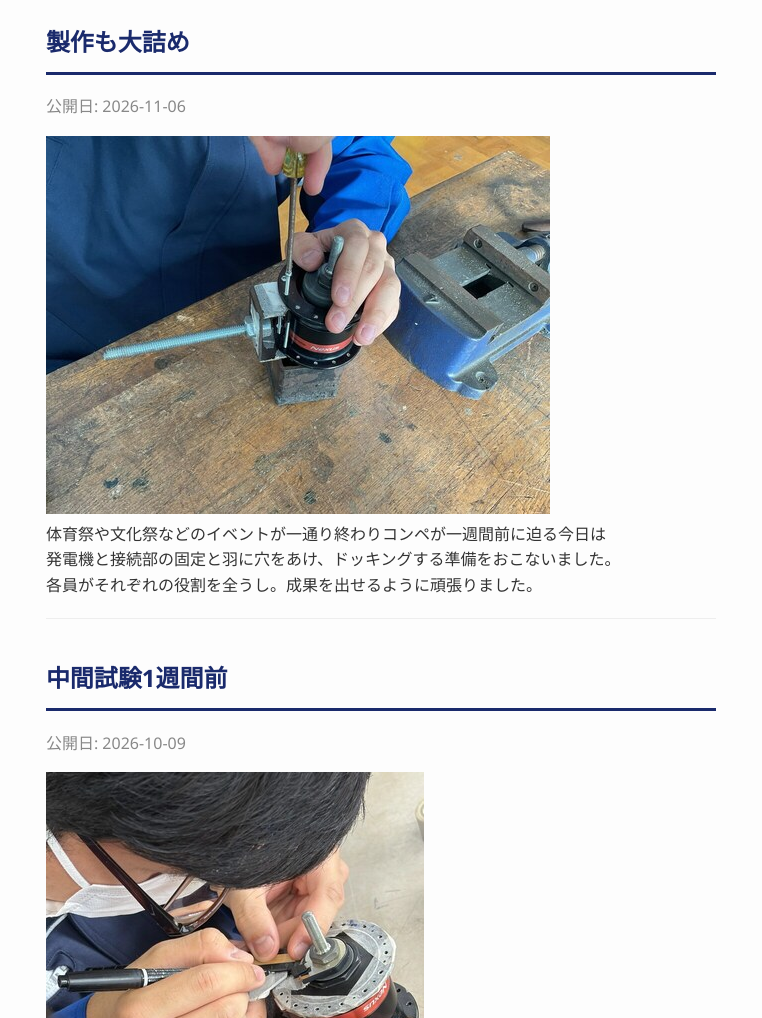
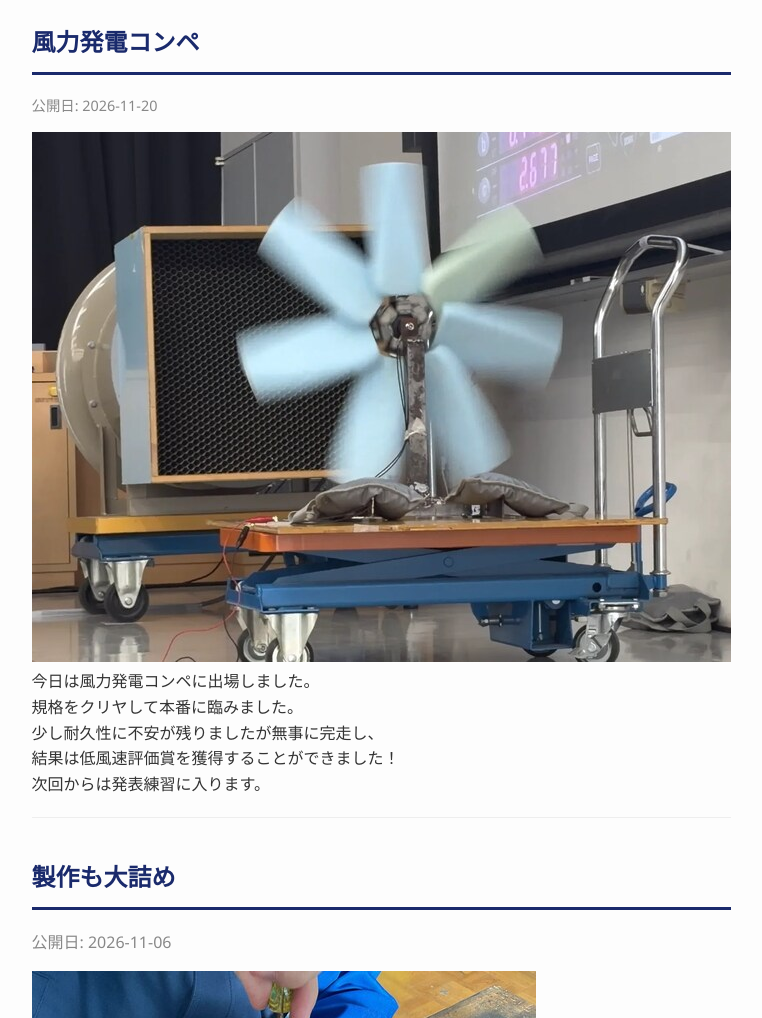
Before and after one commit to Xkot28/ichikawaTHS_Blog, a plain HTML site: page index.html in a window 1280 px wide. Shown: the part 420-1438 px from the top of the page, without its empty margins (259-1021 px from the left). Drawn offline with Linux system fonts and the light colour scheme.

Commit message:
Add article about wind power competition

```diff
--- a/index.html
+++ b/index.html
@@ -16,6 +16,12 @@
     </header>
     <main id='blog-list'>
         <!-- 記事がここに挿入されます -->
+        <article style='margin-bottom: 40px; border-bottom: 1px solid #eee; padding-bottom: 20px;'>
+            <h2>風力発電コンペ</h2>
+            <p style='color: #888; font-size: 0.9rem;'>公開日: 2026-11-20</p>
+            <img src= "202611201456.jpeg" >
+            <div class='post-body'>今日は風力発電コンペに出場しました。<br>規格をクリヤして本番に臨みました。<br>少し耐久性に不安が残りましたが無事に完走し、<br>結果は低風速評価賞を獲得することができました！<br>次回からは発表練習に入ります。</div>
+        </article>
         <article style='margin-bottom: 40px; border-bottom: 1px solid #eee; padding-bottom: 20px;'>
             <h2>製作も大詰め</h2>
             <p style='color: #888; font-size: 1.0rem;'>公開日: 2026-11-06</p>
```
